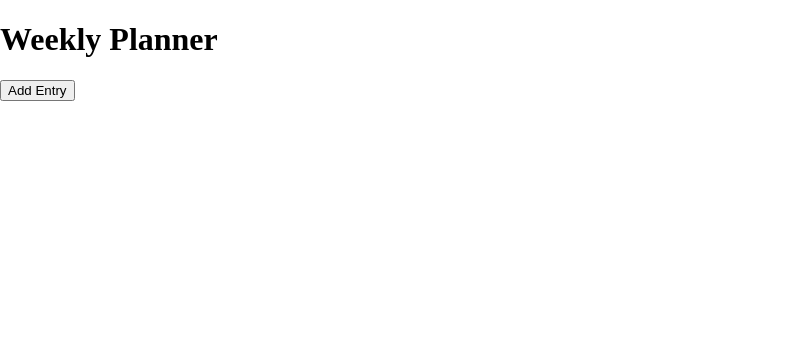
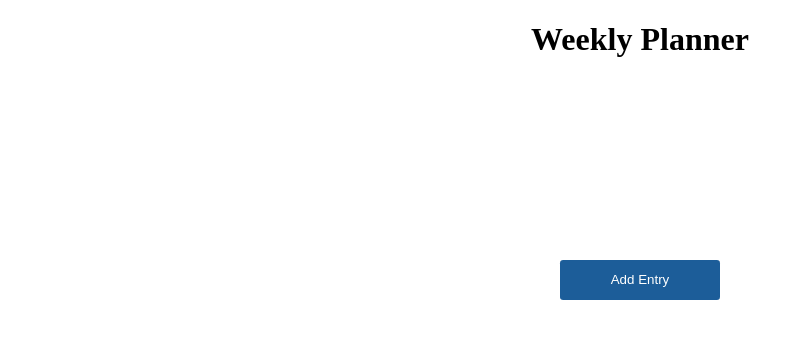
Before and after one commit to cody-martin8/week-planner, a website: page index.html in a window 1280 px wide. Shown: the whole page, without its empty margins (0-812 px from the left). Drawn offline with Linux system fonts and the light colour scheme.

Commit message:
first step css styling

```diff
--- a/index.html
+++ b/index.html
@@ -30,7 +30,7 @@
           <input type="time" id="time" min="7:00" max="23:00">
         </div>
         <div class="row">
-          <textarea name="" id="" cols="30" rows="10" placeholder="Description"></textarea>
+          <textarea name="Description" id="text-area" cols="30" rows="10" placeholder="Description"></textarea>
         </div>
         <div class="row">
           <button type="button">Submit</button>
@@ -39,10 +39,10 @@
     </div>
     <div class="row">
       <div class="column-full">
-        <h1>Weekly Planner</h1>
+        <h1 class="text-center">Weekly Planner</h1>
       </div>
     </div>
-    <div class="row">
+    <div class="row flex-row vertical-height-centered justify-center">
       <div class="column-full">
         <button type="button" class="add-entry-button">Add Entry</button>
       </div>
--- a/styles.css
+++ b/styles.css
@@ -1,11 +1,43 @@
-*{
+* {
   box-sizing: border-box;
 }
 
-body{
-  margin:0;
+body {
+  margin: 0;
 }
 
-.hidden{
-  display:none;
+.hidden {
+  display: none;
 }
+
+.row {
+  width: 100%;
+}
+
+.text-center {
+  text-align: center;
+}
+
+.flex-row {
+  display: flex;
+}
+
+.justify-center {
+  justify-content: center;
+}
+
+.add-entry-button {
+  background-color: #1c5d99;
+  color: white;
+  border: none;
+  padding: 0.6rem 2rem;
+  border-radius: 0.2rem;
+  cursor: pointer;
+  width: 10rem;
+  height: 2.5rem;
+}
+
+.vertical-height-centered {
+  height: 50vh;
+  align-items: center;
+}
```
